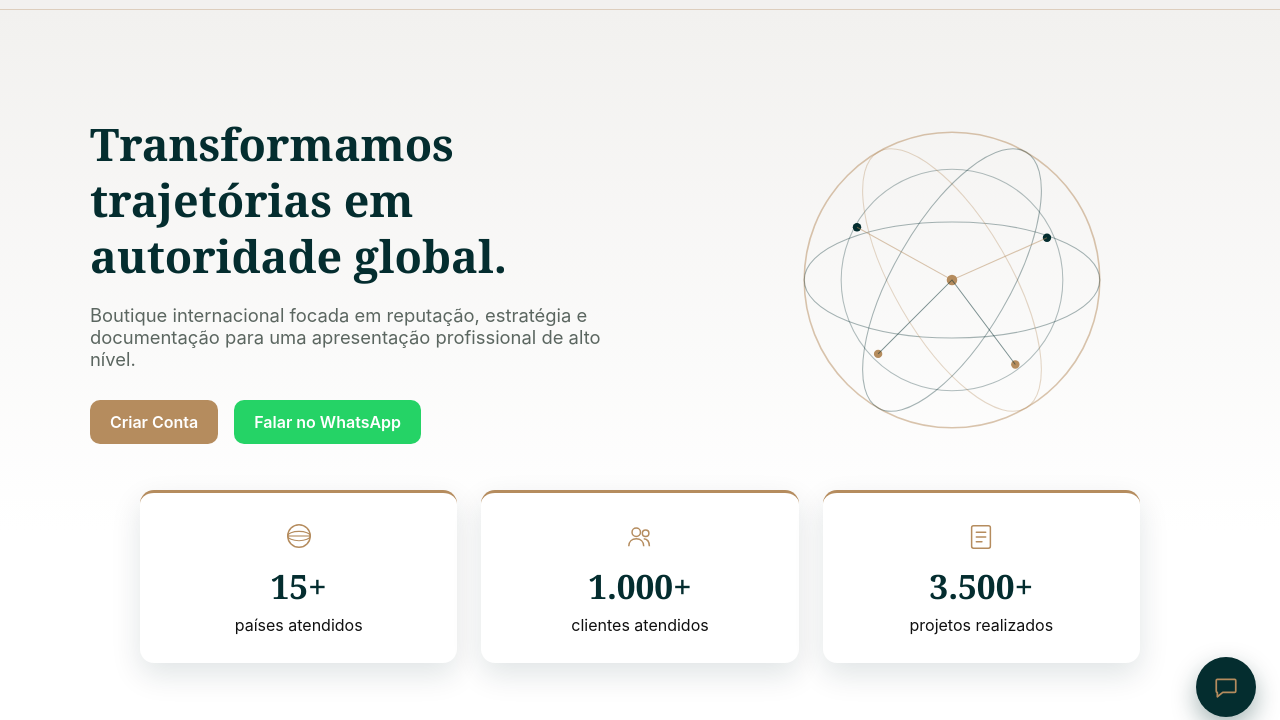
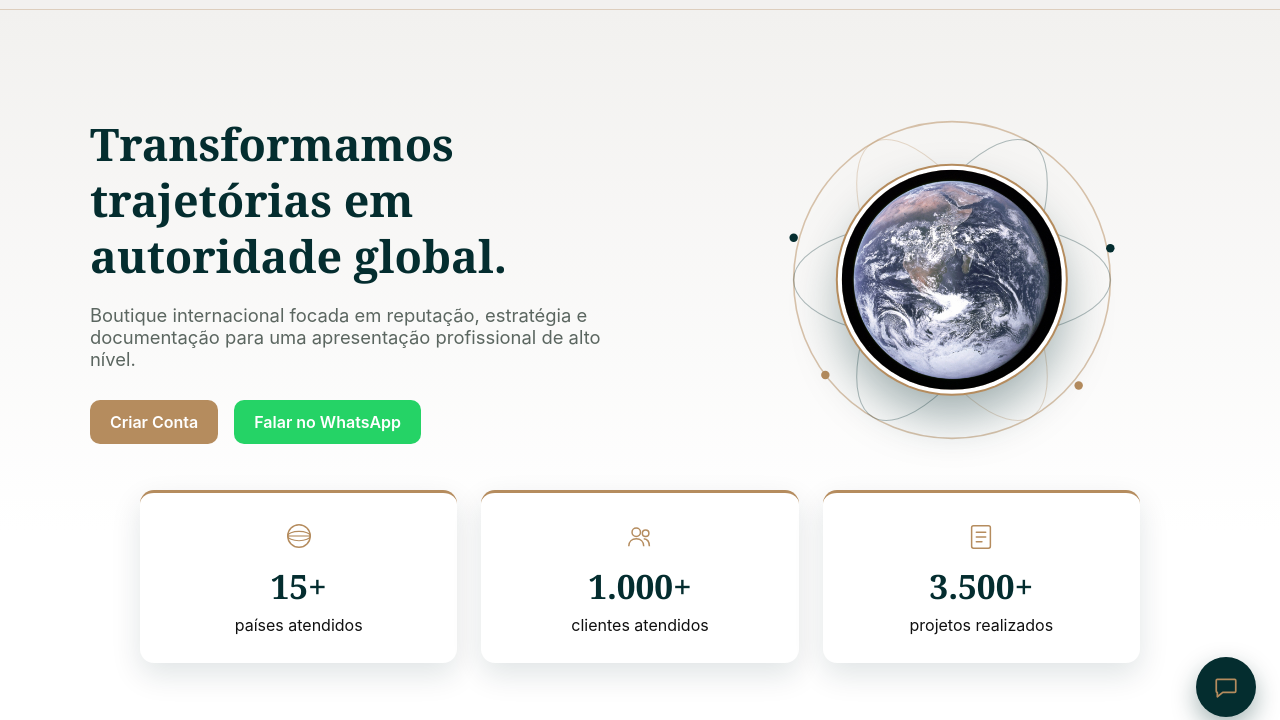
Before and after one commit to MatheusMeirellesGomes/Lp_Consultorias, a website: page public/index.html in a window 1280 px wide. Shown: the part 59-779 px from the top of the page. Drawn offline with Linux system fonts and the light colour scheme.

Commit message:
Troca o globo abstrato por uma foto real da Terra vista do espaço
Substitui o ícone SVG genérico (a "bolota") no hero e no painel de
login pela foto Blue Marble (Apollo 17, NASA — domínio público, sem
restrição de direitos autorais), recortada em círculo com anel
dourado/branco e sombra, mantendo as linhas de órbita decorativas ao
redor para reforçar o tema de alcance global.

Co-Authored-By: Claude Sonnet 5 <noreply@anthropic.com>

```diff
--- a/public/css/style.css
+++ b/public/css/style.css
@@ -327,10 +327,35 @@ body.site {
     justify-content: center;
 }
 
-.hero-visual svg {
+/* GLOBO — órbitas decorativas + foto real da Terra */
+.globe-wrap {
+    position: relative;
     width: 100%;
     max-width: 380px;
-    height: auto;
+    aspect-ratio: 1 / 1;
+    margin: 0 auto;
+}
+
+.globe-orbits {
+    position: absolute;
+    inset: 0;
+    width: 100%;
+    height: 100%;
+}
+
+.globe-photo {
+    position: absolute;
+    top: 50%;
+    left: 50%;
+    transform: translate(-50%, -50%);
+    width: 58%;
+    aspect-ratio: 1 / 1;
+    border-radius: 50%;
+    object-fit: cover;
+    box-shadow:
+        0 0 0 4px var(--lp-white-pure),
+        0 0 0 6px var(--lp-gold),
+        0 25px 50px rgba(4, 45, 47, 0.4);
 }
 
 /* NÚMEROS — cards elevados sobrepondo o herói */
--- a/public/index.html
+++ b/public/index.html
@@ -92,20 +92,19 @@
                 </div>
 
                 <div class="hero-visual reveal">
-                    <svg viewBox="0 0 360 360" fill="none" xmlns="http://www.w3.org/2000/svg" aria-hidden="true">
-                        <circle cx="180" cy="180" r="140" stroke="#B58C5E" stroke-width="1.5" opacity="0.5"/>
-                        <circle cx="180" cy="180" r="105" stroke="#042D2F" stroke-width="1" opacity="0.3"/>
-                        <ellipse cx="180" cy="180" rx="140" ry="55" stroke="#042D2F" stroke-width="1" opacity="0.35"/>
-                        <ellipse cx="180" cy="180" rx="140" ry="55" stroke="#B58C5E" stroke-width="1" opacity="0.35" transform="rotate(60 180 180)"/>
-                        <ellipse cx="180" cy="180" rx="140" ry="55" stroke="#042D2F" stroke-width="1" opacity="0.35" transform="rotate(120 180 180)"/>
-                        <circle cx="180" cy="180" r="5" fill="#B58C5E"/>
-                        <circle cx="90" cy="130" r="4" fill="#042D2F"/>
-                        <circle cx="270" cy="140" r="4" fill="#042D2F"/>
-                        <circle cx="240" cy="260" r="4" fill="#B58C5E"/>
-                        <circle cx="110" cy="250" r="4" fill="#B58C5E"/>
-                        <path d="M90 130 L180 180 L270 140" stroke="#B58C5E" stroke-width="1" opacity="0.5"/>
-                        <path d="M110 250 L180 180 L240 260" stroke="#042D2F" stroke-width="1" opacity="0.5"/>
-                    </svg>
+                    <div class="globe-wrap">
+                        <svg class="globe-orbits" viewBox="0 0 360 360" fill="none" xmlns="http://www.w3.org/2000/svg" aria-hidden="true">
+                            <circle cx="180" cy="180" r="150" stroke="#B58C5E" stroke-width="1.5" opacity="0.5"/>
+                            <ellipse cx="180" cy="180" rx="150" ry="58" stroke="#042D2F" stroke-width="1" opacity="0.3"/>
+                            <ellipse cx="180" cy="180" rx="150" ry="58" stroke="#B58C5E" stroke-width="1" opacity="0.3" transform="rotate(60 180 180)"/>
+                            <ellipse cx="180" cy="180" rx="150" ry="58" stroke="#042D2F" stroke-width="1" opacity="0.3" transform="rotate(120 180 180)"/>
+                            <circle cx="30" cy="140" r="4" fill="#042D2F"/>
+                            <circle cx="330" cy="150" r="4" fill="#042D2F"/>
+                            <circle cx="300" cy="280" r="4" fill="#B58C5E"/>
+                            <circle cx="60" cy="270" r="4" fill="#B58C5E"/>
+                        </svg>
+                        <img class="globe-photo" src="img/earth.jpg" alt="Planeta Terra visto do espaço" loading="lazy">
+                    </div>
                 </div>
             </div>
         </section>
```
Also changed, not shown: public/cadastro.html (+13 -12 lines), public/img/earth.jpg (added).
